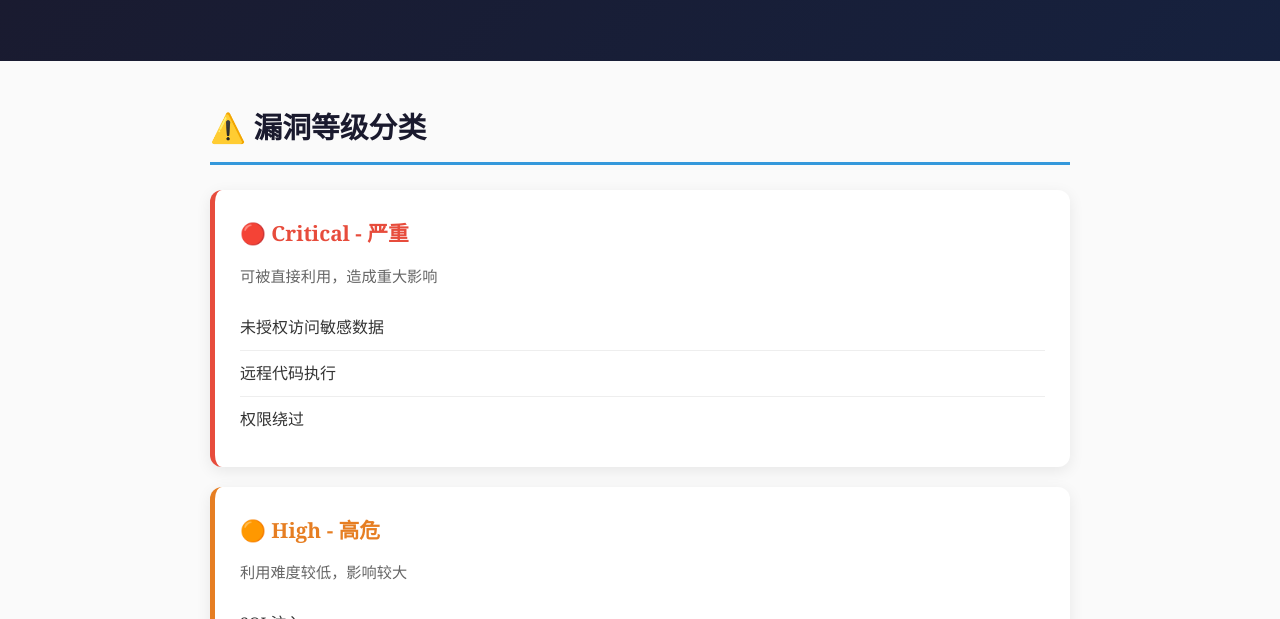
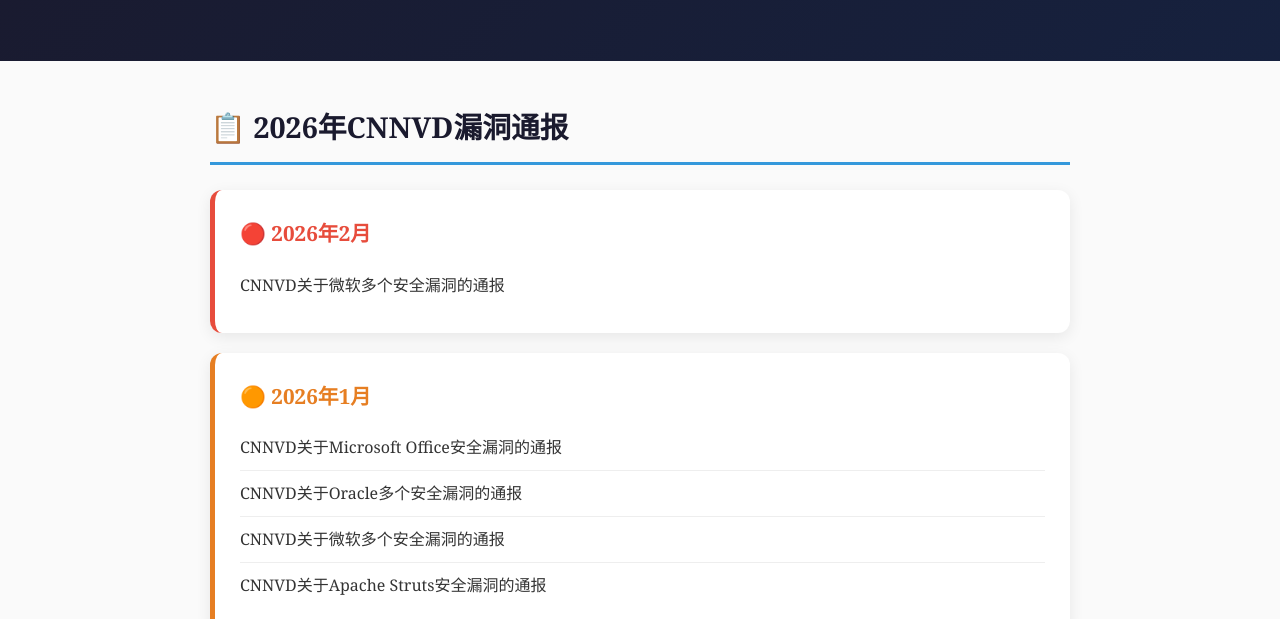
Before and after one commit to jie-xiao/guanfu-astro, an Astro site: page /guanfu-astro/security-wiki in a window 1280 px wide. Shown: the part 181-800 px from the top of the page. Built offline with nearby package versions, Linux system fonts and the light colour scheme; Astro itself is replaced by a stand-in of ours.

Commit message:
feat: 添加2026年CNNVD漏洞通报

```diff
--- a/src/pages/security-wiki.astro
+++ b/src/pages/security-wiki.astro
@@ -12,6 +12,30 @@
 
   <section class="content">
     <div class="container">
+
+      <!-- 2026年漏洞通报 -->
+      <section class="vuln-section">
+        <h2>📋 2026年CNNVD漏洞通报</h2>
+
+        <div class="vuln-card critical">
+          <h3>🔴 2026年2月</h3>
+          <ul>
+            <li>CNNVD关于微软多个安全漏洞的通报</li>
+          </ul>
+        </div>
+
+        <div class="vuln-card high">
+          <h3>🟠 2026年1月</h3>
+          <ul>
+            <li>CNNVD关于Microsoft Office安全漏洞的通报</li>
+            <li>CNNVD关于Oracle多个安全漏洞的通报</li>
+            <li>CNNVD关于微软多个安全漏洞的通报</li>
+            <li>CNNVD关于Apache Struts安全漏洞的通报</li>
+          </ul>
+        </div>
+
+        <p style="margin-top:20px;color:#666;font-size:0.9rem">数据来源：CNNVD官方网站 (www.cnnvd.org.cn)</p>
+      </section>
 
       <!-- 漏洞等级分类 -->
       <section class="vuln-section">
```
